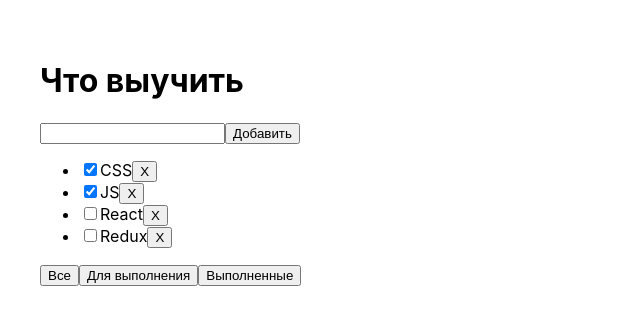
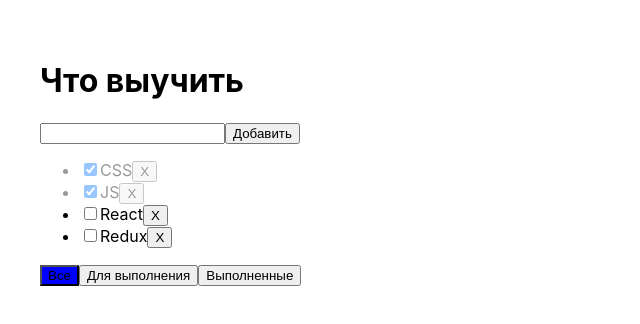
Before and after one commit to kabdia/ToDoList, a React (Create React App) app: page / in a window 1280 px wide. Shown: the top 324 px of the page, without its empty margins (0-640 px from the left). Built offline with nearby package versions, Linux system fonts and the light colour scheme.

Commit message:
// валидация input, реакция на check

```diff
--- a/src/App.css
+++ b/src/App.css
@@ -5,3 +5,17 @@
 .container__content{
   padding:20px;
 }
+.error {
+  border:1px solid red;
+}
+
+.error-message{
+  color:red;
+}
+
+.active-filter {
+  background:blue
+}
+.class-checked {
+  opacity:40%;
+}
--- a/src/App.tsx
+++ b/src/App.tsx
@@ -20,6 +20,13 @@ function App() {
     setTasks(newTasks)
   }
 
+  function changeCheck(taskId:string, isDone:boolean){
+    let taskTrue = tasks.find(t=>t.id === taskId)
+    if (taskTrue){
+      taskTrue.isDone = isDone
+    }
+    setTasks([...tasks])
+  }
   let [filter,setFilter]=useState("all");
 
   function removeTask(id:string){
@@ -32,10 +39,10 @@ function App() {
   }
 
   let tasksForTodoList = tasks;
-  if (filter==="completed"){
+  if (filter==="active"){
     tasksForTodoList = tasks.filter(t=>t.isDone === false)
   }
-  if (filter==="active"){
+  if (filter==="completed"){
     tasksForTodoList = tasks.filter(t=>t.isDone === true)
   }
   return (
@@ -44,7 +51,9 @@ function App() {
                 tasks={tasksForTodoList}
                 removeTask={removeTask}
                 changeFilter={changeFilter}
-                addTask={addTask}/>
+                addTask={addTask}
+                changeCheck={changeCheck}
+                filter = {filter}/>
 
 
 
--- a/src/TodoList.tsx
+++ b/src/TodoList.tsx
@@ -14,6 +14,8 @@ type PropsType ={
     removeTask: (id:string) => void
     changeFilter: (value:FilterValuesType) => void
     addTask:(title:string)=> void
+    changeCheck:(taskId:string, isDone:boolean)=>void
+    filter:string
 }
 
 
@@ -21,24 +23,32 @@ type PropsType ={
 function TodoList(props:PropsType) {
 
   const [newTaskTitle,setNewTaskTitle]=useState("")
+  const [error, setError]=useState<string | null>(null)
 
   const onNewTitleChangeHandler = (e:ChangeEvent<HTMLInputElement>)=> {
       setNewTaskTitle(e.currentTarget.value)
   }
   const onKeyPressHandler = (e:KeyboardEvent<HTMLInputElement>) => {
+    setError(null)
       if (e.charCode === 13){
-      props.addTask(newTaskTitle)
+      props.addTask(newTaskTitle.trim())
       setNewTaskTitle('')
       }
   }
   const addTask = ()=> {
-    props.addTask(newTaskTitle)
-    setNewTaskTitle('')
+    if (newTaskTitle.trim() !== ''){
+      props.addTask(newTaskTitle)
+      setNewTaskTitle('')
+    } else {
+      setError('Error')
+    }
+
   }
 
   const onAllClickHandler = () => props.changeFilter('all')
   const onActiveClickHandler = () => props.changeFilter('active')
   const onCompletedClickHandler = () => props.changeFilter('completed')
+
 
     return (
       <div className="container__content">
@@ -46,17 +56,21 @@ function TodoList(props:PropsType) {
         <div>
           <input value={newTaskTitle}
                  onChange={onNewTitleChangeHandler}
-                 onKeyPress={onKeyPressHandler}/>
+                 onKeyPress={onKeyPressHandler}
+                 className={error ? 'error':''}/>
           <button onClick={addTask}>Добавить</button>
+          { error && <div className='error-message'>Поле не должно быть пустым</div>}
         </div>
         <div>
           <ul>
                {
                 props.tasks.map(t => {
                    const onRemoveHandler = () => props.removeTask(t.id)
-
-                   return <li  key={t.id}>
-                          <input type="checkbox" checked={t.isDone} />
+                   const changeTaskStatus=(e:ChangeEvent<HTMLInputElement>)=>{props.changeCheck(t.id, e.currentTarget.checked)}
+                   return <li  key={t.id} className={t.isDone ? 'class-checked':''}>
+                          <input type="checkbox"
+                                 checked={t.isDone}
+                                 onChange={changeTaskStatus}/>
                           {t.title}
                           <button onClick={onRemoveHandler}>X</button>
                           </li>
@@ -65,9 +79,9 @@ function TodoList(props:PropsType) {
           </ul>
         </div>
         <div>
-          <button onClick={onAllClickHandler}>Все</button>
-          <button onClick={onActiveClickHandler}>Для выполнения</button>
-          <button onClick={onCompletedClickHandler}>Выполненные</button>
+          <button className={props.filter==='all'? 'active-filter' : ''} onClick={onAllClickHandler}>Все</button>
+          <button className={props.filter==='active'? 'active-filter' : ''} onClick={onActiveClickHandler}>Для выполнения</button>
+          <button className={props.filter==='completed'? 'active-filter' : ''} onClick={onCompletedClickHandler}>Выполненные</button>
         </div>
       </div>)
   }
```
